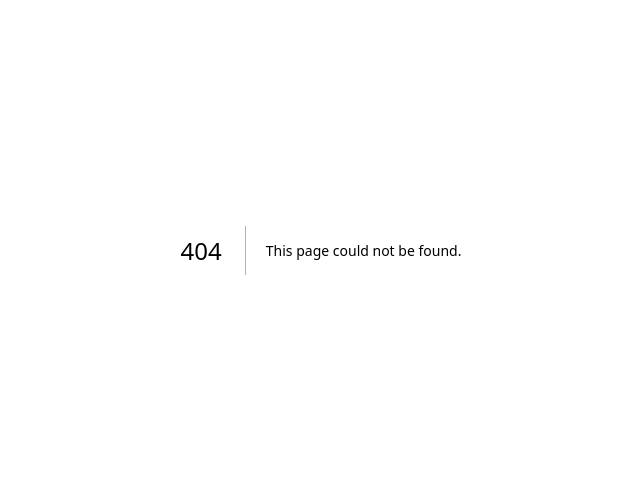
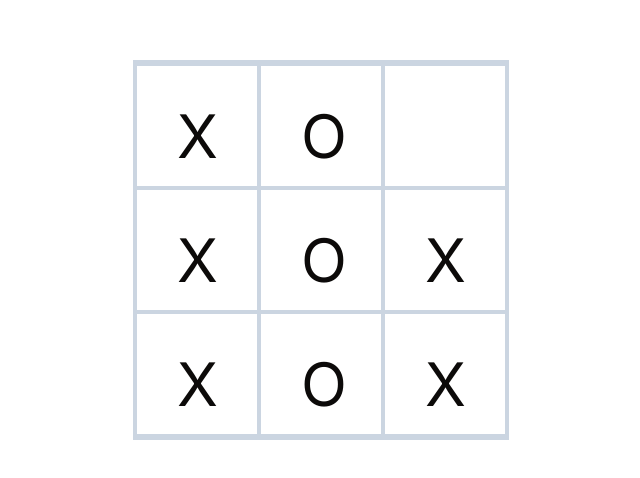
Before and after one commit to aayushvirkar/FrontendPrep, a Next.js app in the folder my-app/: page /projects/tic-tac-toe in a window 1280 px wide. Before the commit this address had no page. Shown: the part 150-628 px from the top of the page, without its empty margins (319-959 px from the left). Built offline with nearby package versions, Linux system fonts and the light colour scheme.

Commit message:
tic tac toe

```diff
--- /dev/null
+++ b/my-app/app/projects/tic-tac-toe/page.tsx
@@ -0,0 +1,23 @@
+import Square from "@/components/square";
+
+export default function TicTacToe() {
+  return (
+    <div className="flex border-2 border-slate-300">
+      <div className="border-2 border-slate-300 ">
+        <Square content={"X"} />
+        <Square content={"X"} />
+        <Square content={"X"} />
+      </div>
+      <div className="border-2 border-slate-300">
+        <Square content={"O"} />
+        <Square content={"O"} />
+        <Square content={"O"} />
+      </div>
+      <div className="border-2 border-slate-300">
+        <Square content={""} />
+        <Square content={"X"} />
+        <Square content={"X"} />
+      </div>
+    </div>
+  );
+}
--- /dev/null
+++ b/my-app/components/square.tsx
@@ -0,0 +1,7 @@
+export default function Square({ content }: { content: string }) {
+  return (
+    <div className="border-y-2 border-slate-300 p-10 hover:bg-slate-200 ">
+      <div className="h-10 w-10 text-6xl">{content}</div>
+    </div>
+  );
+}
```
